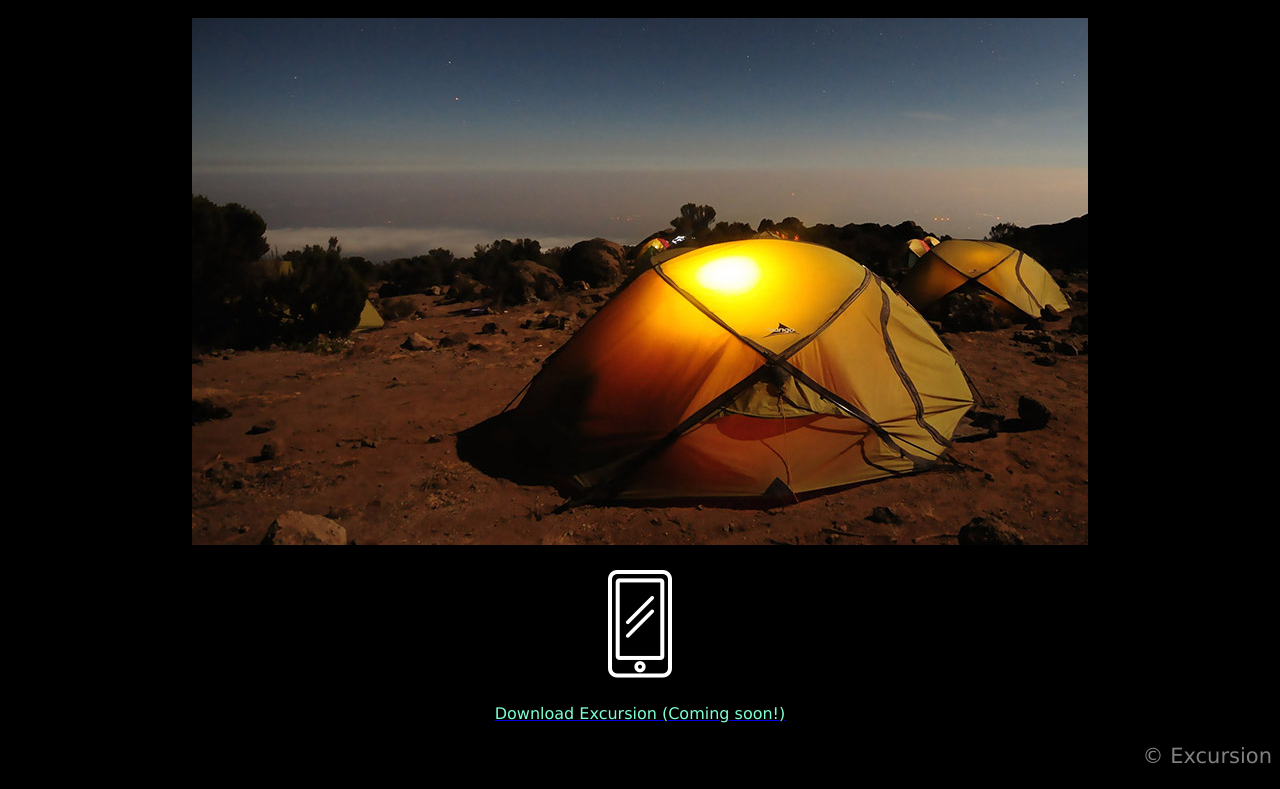
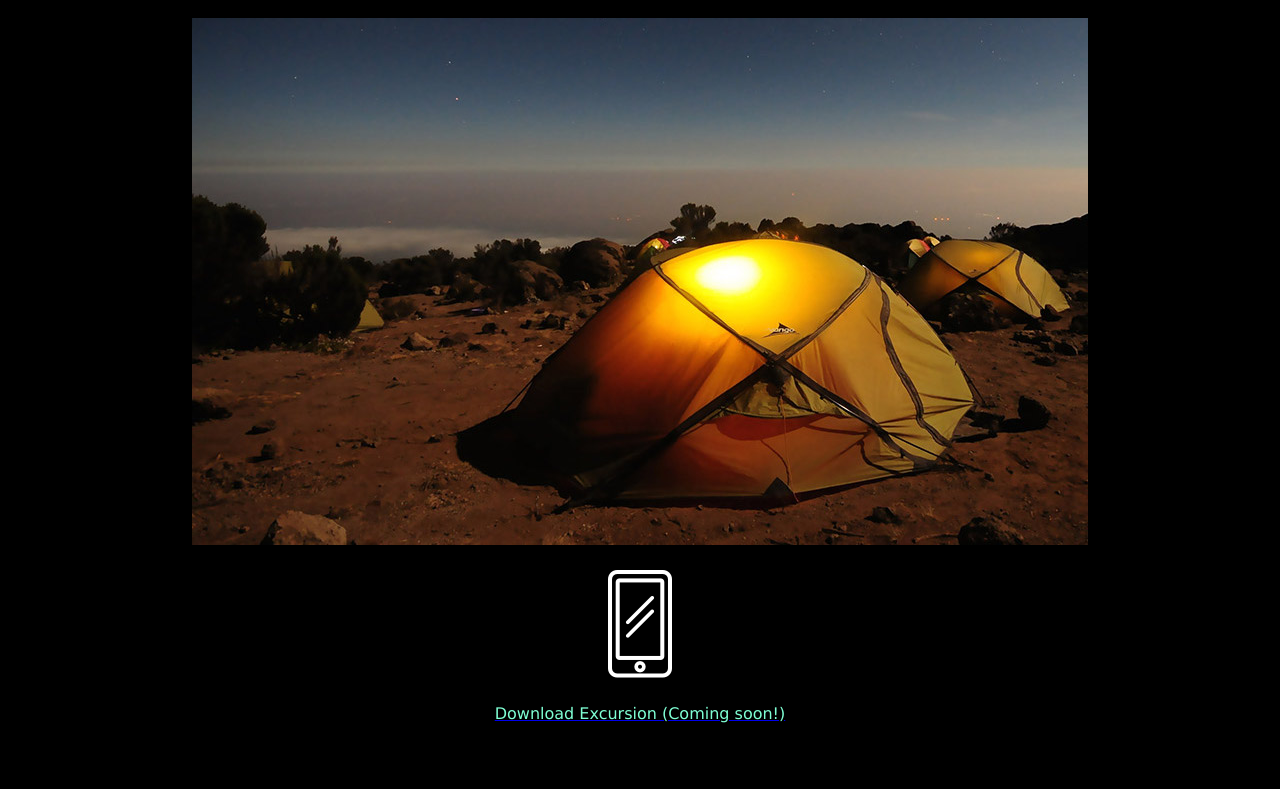
Before and after one commit to Ramtrap/excursion, a plain HTML site: page index.html in a window 1280 px wide. Shown: the part 444-1233 px from the top of the page. After the commit the page ends 1194 px from the top, so only its background shows below. Drawn offline with Linux system fonts and the light colour scheme.

Commit message:
Added footer section.

```diff
--- a/index.html
+++ b/index.html
@@ -22,7 +22,7 @@
       <p><img src="./resources/images/phone.png"/></p>
         <a href="https://2acfos7he5si8p38d7bt8bch7vnkofmk7m6pi8ksu1gs7kq1mc30.codecademy.cloud/" target="_blank"><span>Download Excursion (Coming soon!)</span></a>
       </div>
-      <p id="copyright">&copy; Excursion</p>
+      <footer>&copy; Excursion</footer>
     </div>
   </body>
 </html>
--- a/resources/css/style.css
+++ b/resources/css/style.css
@@ -26,6 +26,6 @@ p {
   font-size: 21px;
 }
 
-#copyright {
+footer {
   text-align: right;
 }
```
